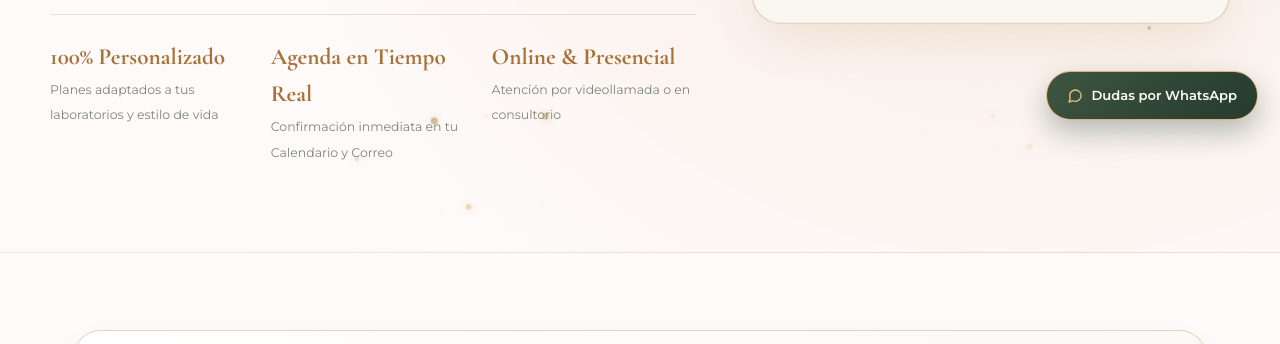
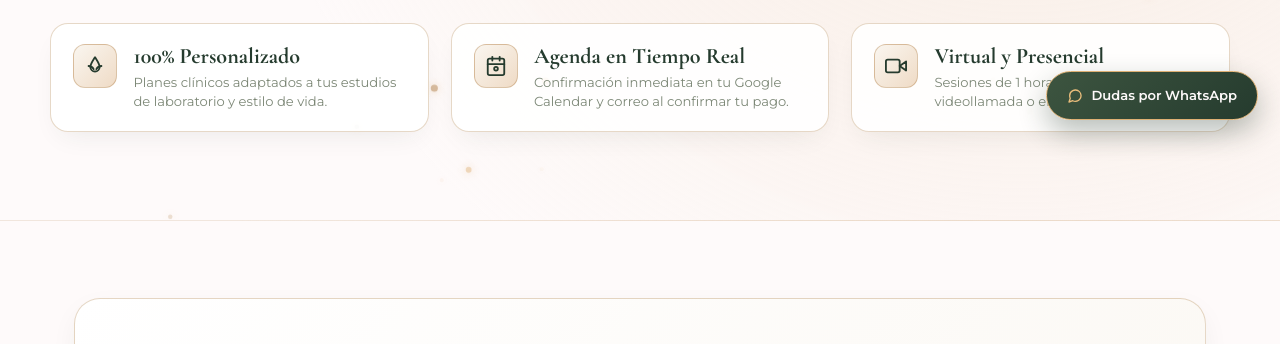
Before and after one commit to LTCBlackjack/valeria-nutricion-web, a plain HTML site: page index.html in a window 1280 px wide. Shown: the part 658-1002 px from the top of the page. Drawn offline with nearby package versions, Linux system fonts and the light colour scheme.

Commit message:
style(hero): distribuir los 3 bloques de beneficios a todo el ancho como tarjetas con iconos de marca

```diff
--- a/index.html
+++ b/index.html
@@ -298,22 +298,60 @@
       animation: goldenAura 5s ease-in-out infinite;
     }
     .trust-badges {
+      position: relative;
+      z-index: 2;
+      max-width: 1180px;
+      margin: 2.8rem auto 0;
       display: grid;
       grid-template-columns: repeat(3, 1fr);
+      gap: 1.35rem;
+    }
+    @media (max-width: 860px) {
+      .trust-badges { grid-template-columns: 1fr; }
+    }
+    .trust-item {
+      background: rgba(255, 255, 255, 0.88);
+      backdrop-filter: blur(10px);
+      border: 1px solid rgba(167, 114, 55, 0.28);
+      border-radius: 18px;
+      padding: 1.25rem 1.4rem;
+      display: flex;
+      align-items: flex-start;
       gap: 1rem;
-      margin-top: 2.2rem;
-      padding-top: 1.5rem;
-      border-top: 1px solid rgba(167, 114, 55, 0.2);
+      box-shadow: 0 12px 28px -12px rgba(37, 59, 46, 0.1);
+      transition: transform 0.25s ease, border-color 0.25s ease, box-shadow 0.25s ease;
+      text-align: left;
+    }
+    .trust-item:hover {
+      transform: translateY(-4px);
+      border-color: var(--color-gold);
+      box-shadow: 0 16px 32px -10px rgba(167, 114, 55, 0.2);
+    }
+    .trust-icon {
+      width: 44px;
+      height: 44px;
+      border-radius: 12px;
+      background: linear-gradient(135deg, #FAF6F0 0%, #EFDBC6 100%);
+      border: 1px solid rgba(167, 114, 55, 0.35);
+      display: inline-flex;
+      align-items: center;
+      justify-content: center;
+      color: var(--color-bronze);
+      flex-shrink: 0;
     }
     .trust-item strong {
       display: block;
       font-family: var(--font-heading);
-      font-size: 1.45rem;
-      color: var(--color-gold);
+      font-size: 1.38rem;
+      color: var(--color-forest);
+      line-height: 1.15;
+      margin-bottom: 0.22rem;
     }
     .trust-item span {
-      font-size: 0.78rem;
+      font-size: 0.82rem;
       color: var(--color-sage-dark);
+      line-height: 1.45;
+      display: block;
     }
 
     /* ---------------- ESPECIALIDADES CON EFECTO 3D MAGNÉTICO & LUZ DORADA ---------------- */
@@ -629,21 +667,6 @@
             Ver Especialidades
           </a>
         </div>
-
-        <div class="trust-badges">
-          <div class="trust-item">
-            <strong>100% Personalizado</strong>
-            <span>Planes adaptados a tus laboratorios y estilo de vida</span>
-          </div>
-          <div class="trust-item">
-            <strong>Agenda en Tiempo Real</strong>
-            <span>Confirmación inmediata en tu Calendario y Correo</span>
-          </div>
-          <div class="trust-item">
-            <strong>Online &amp; Presencial</strong>
-            <span>Atención por videollamada o en consultorio</span>
-          </div>
-        </div>
       </div>
 
       <!-- Tarjeta Hero con el SVG Animado en Vivo (Semilla de la Vida giratoria + Loto respirando) -->
@@ -711,6 +734,39 @@
         <p class="font-script-brand" style="font-size: 2.1rem; margin: 0.2rem 0 0; color: var(--color-pine); position: relative; z-index: 2;">
           Equilibrio · Bienestar · Energía
         </p>
+      </div>
+    </div>
+
+    <!-- Franja de 3 Tarjetas de Confianza a todo lo ancho (debajo de ambas columnas) -->
+    <div class="trust-badges reveal-up delay-2 is-visible">
+      <div class="trust-item">
+        <div class="trust-icon">
+          <svg width="22" height="22" viewBox="0 0 24 24" fill="none" stroke="currentColor" stroke-width="2" stroke-linecap="round" stroke-linejoin="round"><path d="M12 2.5C9.5 6.5 7 9.5 7 13a5 5 0 0 0 10 0c0-3.5-2.5-6.5-5-10.5z"/><path d="M5 12c2.5 0 4.5 1.5 5.5 3.5"/><path d="M19 12c-2.5 0-4.5 1.5-5.5 3.5"/></svg>
+        </div>
+        <div>
+          <strong>100% Personalizado</strong>
+          <span>Planes clínicos adaptados a tus estudios de laboratorio y estilo de vida.</span>
+        </div>
+      </div>
+
+      <div class="trust-item">
+        <div class="trust-icon">
+          <svg width="22" height="22" viewBox="0 0 24 24" fill="none" stroke="currentColor" stroke-width="2" stroke-linecap="round" stroke-linejoin="round"><rect x="3" y="4" width="18" height="18" rx="2" ry="2"/><line x1="16" y1="2" x2="16" y2="6"/><line x1="8" y1="2" x2="8" y2="6"/><line x1="3" y1="10" x2="21" y2="10"/><circle cx="12" cy="15" r="2"/></svg>
+        </div>
+        <div>
+          <strong>Agenda en Tiempo Real</strong>
+          <span>Confirmación inmediata en tu Google Calendar y correo al confirmar tu pago.</span>
+        </div>
+      </div>
+
+      <div class="trust-item">
+        <div class="trust-icon">
+          <svg width="22" height="22" viewBox="0 0 24 24" fill="none" stroke="currentColor" stroke-width="2" stroke-linecap="round" stroke-linejoin="round"><polygon points="23 7 16 12 23 17 23 7"/><rect x="1" y="5" width="15" height="14" rx="2" ry="2"/></svg>
+        </div>
+        <div>
+          <strong>Virtual y Presencial</strong>
+          <span>Sesiones de 1 hora (13:00 a 21:00 hrs) por videollamada o en consultorio.</span>
+        </div>
       </div>
     </div>
   </section>
```
